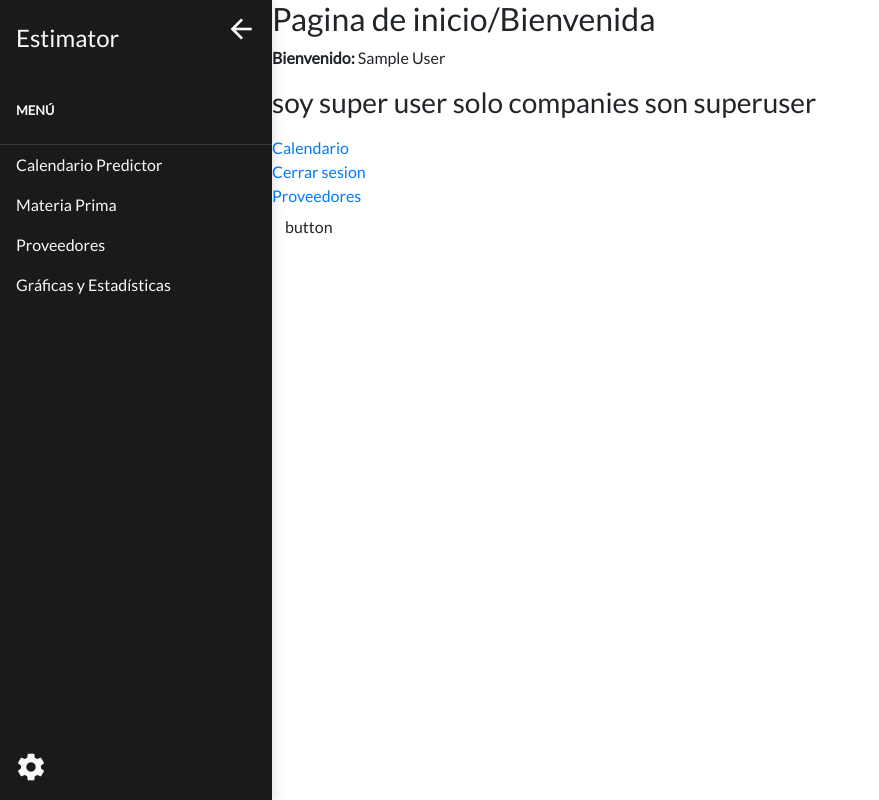
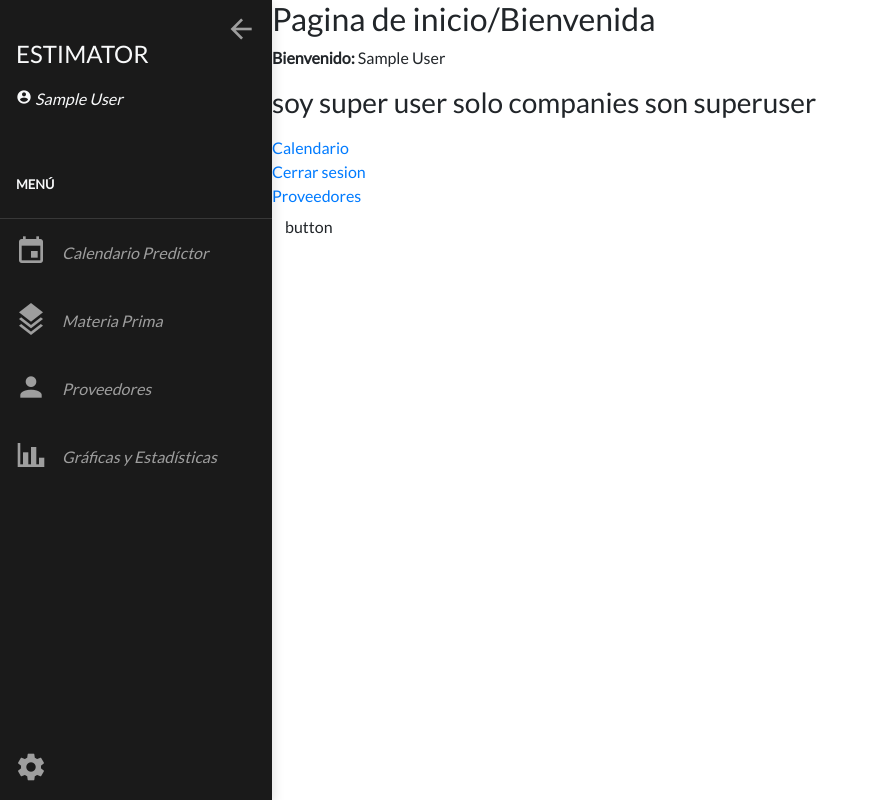
Before and after one commit to LuisReyes98/estimator, a Django app: page / in a window 1280 px wide. Shown: the whole page, without its empty margins (0-879 px from the left). Run offline with Django 3.2, Linux system fonts and the light colour scheme; the visitor is signed in with stand-in values (Sample User, id 1); style sheets or scripts are compiled from the project's sources; some libraries are stand-ins or nearby versions.

Commit message:
Arreglos en el menú de hamburguesa

```diff
--- a/estimator/templates/layouts/components/navigation.html
+++ b/estimator/templates/layouts/components/navigation.html
@@ -6,7 +6,17 @@
     </a>
     <div class="media d-flex align-items-center">
       <div class="media-body">
-        <h4 class="m-0 text-light">Estimator</h4>
+        <h4 class="m-0 mt-3 text-light text-uppercase">Estimator</h4>
+          <p class="mt-3 text-light font-italic">
+            <i class="mdi mdi-account-circle"></i>
+            {{ user }}
+          </p>
+        {% if user.company %}
+          <p class="mt-3 text-light font-italic">
+            <i class="mdi mdi-bank"></i>
+            {{ user.company }}
+          </p>
+        {% endif %}
       </div>
     </div>
   </div>
@@ -17,22 +27,30 @@
 
   <ul class="nav flex-column mb-0 nav--menu">
     <li class="nav-item">
-      <a href="#" class="nav-link text-light">
+      <a href="#"
+         class="app__nav--link app__text--light_gray nav-link font-italic d-flex flex-row align-items-center pl-0">
+        <i class="mdi mdi-calendar"></i>
         Calendario Predictor
       </a>
     </li>
     <li class="nav-item">
-      <a href="#" class="nav-link text-light">
+      <a href="#"
+         class="app__nav--link app__text--light_gray nav-link font-italic d-flex flex-row align-items-center pl-0">
+      <i class="mdi mdi-layers-triple"></i>
         Materia Prima
       </a>
     </li>
     <li class="nav-item">
-      <a href="#" class="nav-link text-light">
+      <a href="#"
+         class="app__nav--link app__text--light_gray nav-link font-italic d-flex flex-row align-items-center pl-0">
+        <i class="mdi mdi-account"></i>
         Proveedores
       </a>
     </li>
     <li class="nav-item">
-      <a href="#" class="nav-link text-light">
+      <a href="#"
+         class="app__nav--link app__text--light_gray nav-link font-italic d-flex flex-row align-items-center pl-0">
+      <i class="mdi mdi-chart-bar"></i>
         Gráficas y Estadísticas
       </a>
     </li>
--- a/scss/_navigation.scss
+++ b/scss/_navigation.scss
@@ -1,4 +1,12 @@
 .app {
+    &__nav--link {
+      margin-left: 15px;
+
+      i {
+        font-size: 2rem;
+        margin-right: 15px;
+      }
+    }
 
     &__navigation {
         background: #1a1a1a;
@@ -9,10 +17,10 @@
             right: 0;
             font-size: 2em;
             margin: 5px 15px 5px 15px;
-            color: #f8f9fa;
+            color: $light_gray;
 
             &:hover {
-                color: #383838;
+                color: #f8f9fa;
             }
 
         }
@@ -22,10 +30,10 @@
             left: 0;
             font-size: 2em;
             margin: 5px 15px 5px 15px;
-            color: #f8f8f8;
+            color: $light_gray;
 
             &:hover {
-                color: #383838;
+                color: #f8f9fa;
             }
 
         }
--- a/scss/styles.scss
+++ b/scss/styles.scss
@@ -1,5 +1,6 @@
 $cyan:  #1ABFAB;
 $light_cyan:#6AE0CA;
+$light_gray:  #9e9e9e;
 $dark_gray: #242E3A;
 $ligth_green: #46F042;
 $deep_blue: #315CCD;
@@ -13,6 +14,10 @@ $dark_blue: #1A20BF;
 
         &--light_cyan {
             color: $light_cyan;
+        }
+
+        &--light_gray {
+            color: $light_gray;
         }
 
         &--dark_gray {
```
Also changed, not shown: estimator/raw_materials/migrations/0003_auto_20190906_1149.py (added).
